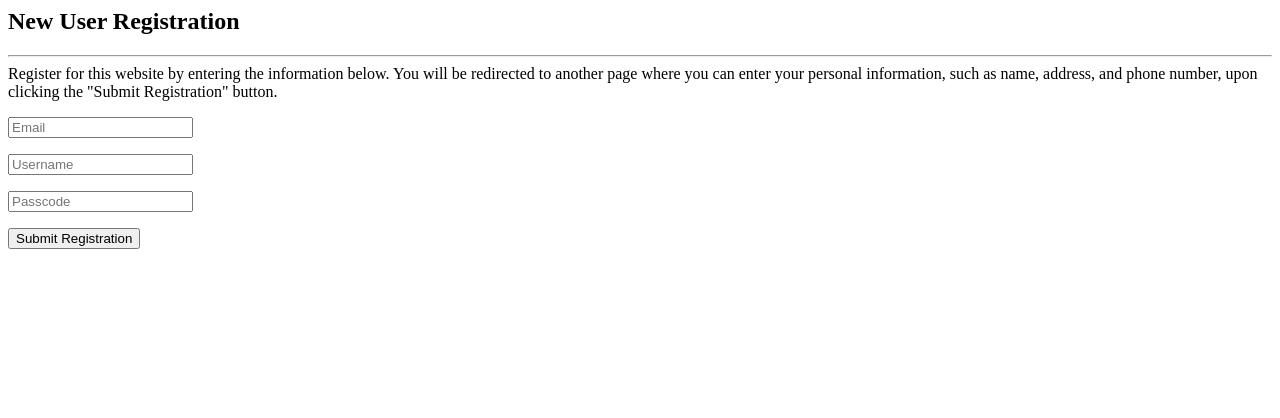
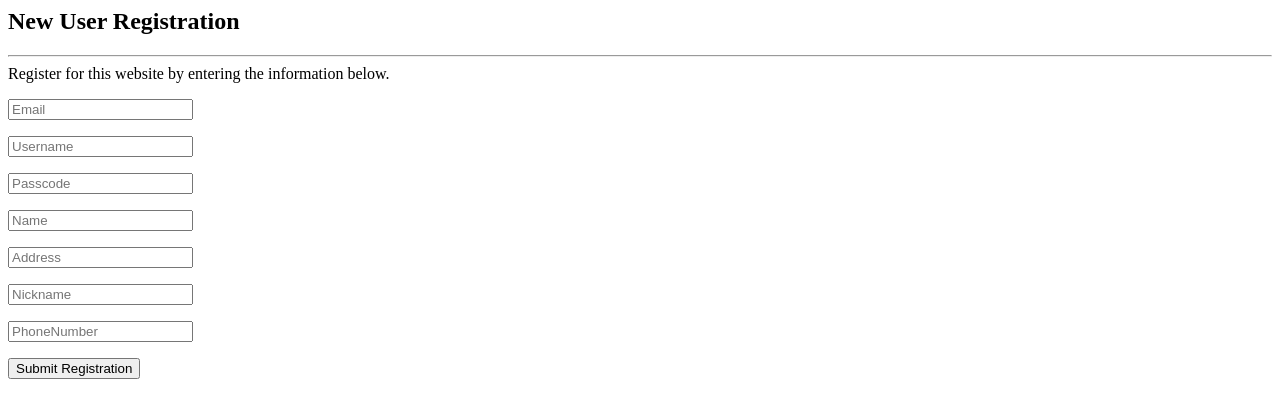
Before and after one commit to skhan117/User-Management, a website: page public/user-registration.html in a window 1280 px wide. Drawn offline with Linux system fonts and the light colour scheme.

Commit message:
working on submit button redirect

```diff
--- a/public/user-registration.html
+++ b/public/user-registration.html
@@ -4,13 +4,15 @@
         <hr/>
         <div>
             Register for this website by entering the information below.
-
-            You will be redirected to another page where you can enter your personal information, such as name, address, and phone number, upon clicking the "Submit Registration" button.
         </div>
-        <form action="/new_user_registration" method = "POST">
+        <form target="_blank" action="/new_user_registration" method = "POST">
             <p><input placeholder="Email" name = "createNewEmail"></p>
             <p><input placeholder="Username" name = "createNewUsername"></p>
             <p><input placeholder="Passcode" name = "createNewPasscode"></p>
+            <p><input placeholder="Name" name = "createNewName"></p>
+            <p><input placeholder="Address" name = "createNewAddress"></p>
+            <p><input placeholder="Nickname" name = "createNewNickname"></p>
+            <p><input placeholder="PhoneNumber" name = "createNewPhoneNumber"></p>
             <input onclick="window.location.href = 'https://glacial-cove-92270.herokuapp.com/update-registration.html';" type="submit" value="Submit Registration"/>
         </form>
     </body>
```
